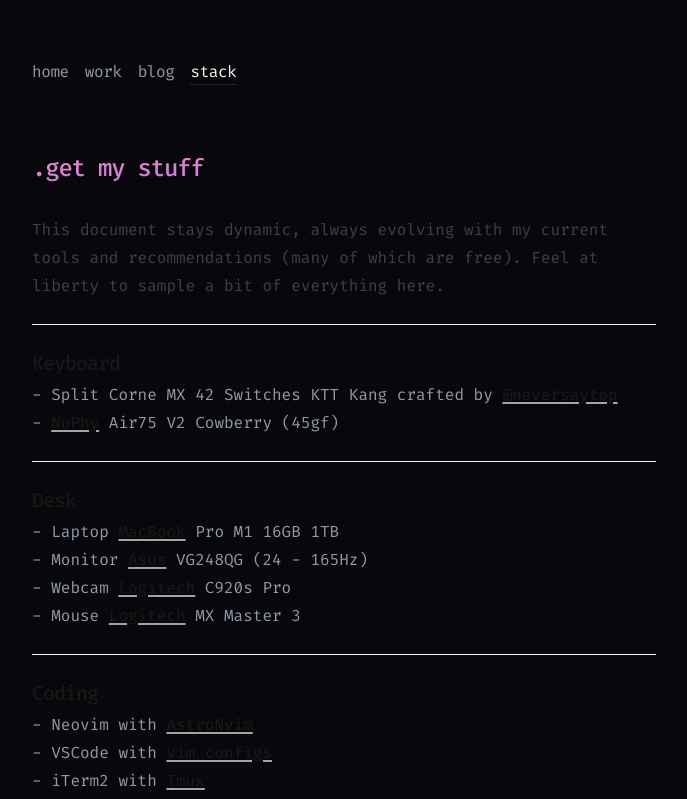
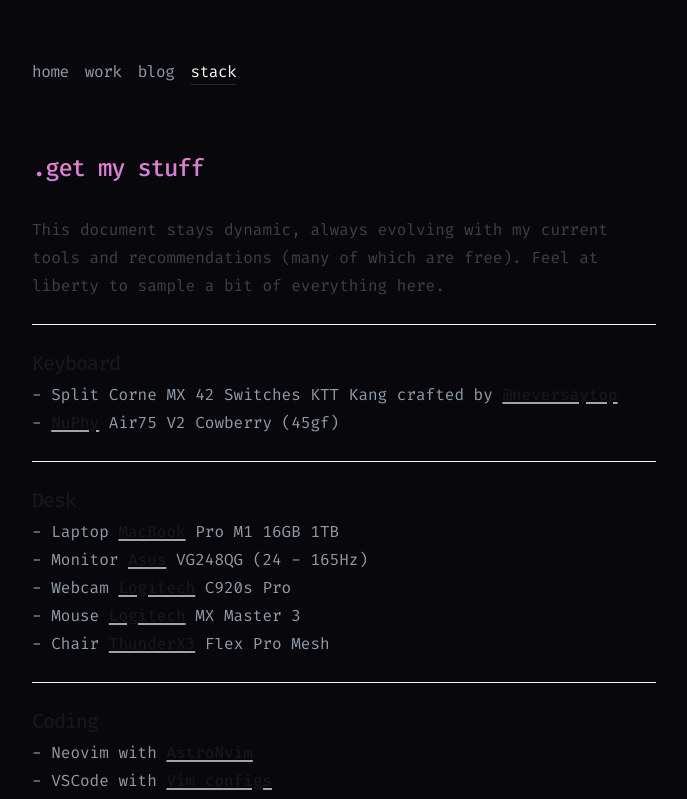
Before and after one commit to cassiorsfreitas/cassiorsfreitas.com, a Next.js app: page /stack in a window 1280 px wide. Shown: the top 799 px of the page, without its empty margins (272-959 px from the left). Built offline with nearby package versions, Linux system fonts and the light colour scheme.

Commit message:
fix: update chair description and link to ThunderX3 product

```diff
--- a/src/app/stack/page.tsx
+++ b/src/app/stack/page.tsx
@@ -27,7 +27,9 @@
           <br /> - Webcam <a href="https://www.logitech.com/">Logitech</a> C920s
           Pro
           <br /> - Mouse <a href="https://www.logitech.com/">Logitech</a> MX
-          Master 3
+          Master 3 <br />- Chair{' '}
+          <a href="https://thunderx3.com/product/flex-pro-mesh/">ThunderX3</a>{' '}
+          Flex Pro Mesh
         </p>
         <hr className="my-6 border-neutral-100 dark:border-neutral-800" />
         <h2 className="font-medium text-xl mb-1 tracking-tighter">Coding</h2>
```
